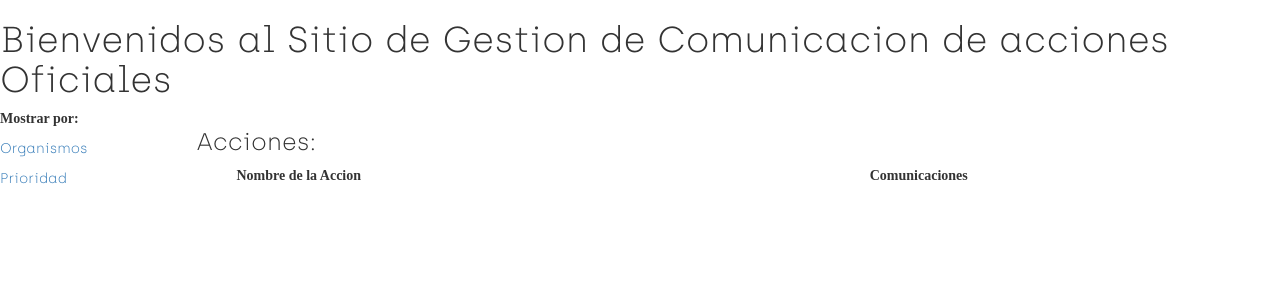
After one commit to mmandrille/gestionar, a Django app: template gestionar/core/templates/home_prioridad.html in a window 1280 px wide. The commit adds this page. Shown: the top 300 px of the page. Run offline with Django 3.2, Linux system fonts and the light colour scheme; the template is opened without the code that fills it, so the values that code supplies are empty; parts of the project's set-up code (start-up, migrations or seed data) failed here and were passed over; some libraries are stand-ins or nearby versions; some web fonts are replaced.

Commit message:
Cambios multiples

```diff
--- a/gestionar/core/templates/accion.html
+++ b/gestionar/core/templates/accion.html
@@ -19,7 +19,7 @@
 
     {% if request.user.is_staff %}
         {% if accion.comunicaciones %}
-            <h4> Comunicaciones de la Accion:</h4>
+            <h3> Comunicaciones de la Accion:</h3>
             <ul>
                 {% for comunicacion in accion.comunicaciones.all %}
                     <li>{{ comunicacion.titulo }}: {{ comunicacion.medio }}</a></li>
--- a/gestionar/core/templates/base.html
+++ b/gestionar/core/templates/base.html
@@ -11,7 +11,7 @@
   </head>
   <body id="body">
     <main>
-      {% include "header.html"%}
+      <!-- {% include "header.html"%} -->
 
       {% block content %}
 
--- /dev/null
+++ b/gestionar/core/templates/home_prioridad.html
@@ -0,0 +1,37 @@
+{% extends 'base.html' %}
+{% block content %}
+    <h1>Bienvenidos al Sitio de Gestion de Comunicacion de acciones Oficiales</h1>
+    <div class="pantalla">
+        <div class="filtros">
+            <p><b>Mostrar por:</b></p>
+            <p><a href="/">Organismos</a></p>
+            <p><a href="/prio/">Prioridad</a></p>
+        </div>
+        <div class="listado">
+            <h3>Acciones:</h3>
+            <ul>
+                <li class="linea_org">
+                    <div class="dlinea_organismo">
+                        <b>
+                            <div class="dlinea_nombre">Nombre de la Accion</div>
+                            <div class="dlinea_cantidad">Comunicaciones</div>
+                        </b>
+                    </div>
+                </li>
+                {% for i in importancia %}
+                    <h2>{{i.1}}</h2>
+                    {% for accion in acciones %}
+                        {% if accion.importancia == i.0 %}
+                            <li class="linea_org">
+                                <div class="dlinea_organismo">
+                                    <div class="dlinea_nombre"><a href="/accion/{{ accion.id }}">{{ accion.nombre }}</a></div>
+                                    <div class="dlinea_cantidad">{{ accion.comunicaciones.count }}</div>
+                                </div>
+                            </li>
+                        {% endif %}
+                    {% endfor %}
+                {% endfor %}
+            </ul>
+        </div>
+    </div>
+{% endblock %}
--- a/gestionar/core/urls.py
+++ b/gestionar/core/urls.py
@@ -6,6 +6,7 @@ app_name = 'core'
 urlpatterns = [
     #Web Services
     url(r'^$', views.home, name='home'),
+    path('prio/', views.home_prioridad, name='home_prioridad'),
 
     path('org/<int:org_id>', views.list_organismos, name='list_organismos'),
     path('accion/<int:accion_id>', views.ver_accion, name='ver_accion'),
--- a/gestionar/static_source/css/style.css
+++ b/gestionar/static_source/css/style.css
@@ -15,8 +15,29 @@ body
 
 }
 
+.pantalla
+{
+  width: 100%;
+}
+
+.listado {
+  display: inline-block;
+  width: 80%;
+}
+
+.filtros {
+  vertical-align: top;
+  display: inline-block;
+  width: 15%;
+}
+
+.dlinea_cantidad {
+  display: inline-block;
+  width: 15%;
+}
+
 .dlinea_organismo {
-  width: 100%;
+  width: 80%;
 }
 
 .dlinea_nombre{
```
Also changed, not shown: gestionar/core/templates/home.html (+9 -0 lines), gestionar/core/templates/organismo.html (+7 -3 lines), gestionar/core/views.py (+8 -4 lines).
